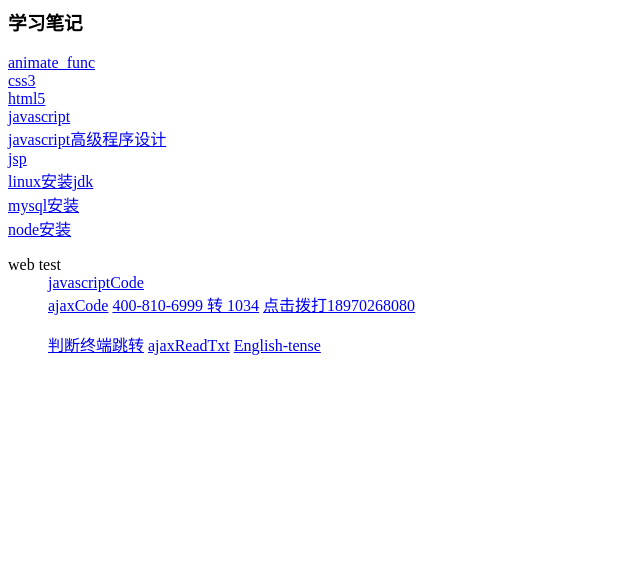
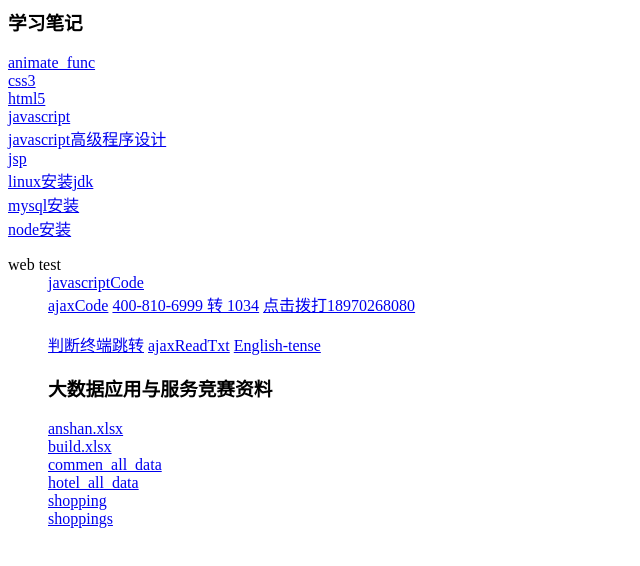
Before and after one commit to byea/learn, a plain HTML site: page index.html in a window 1280 px wide. Shown: the whole page, without its empty margins (0-640 px from the left). Drawn offline with Linux system fonts and the light colour scheme.

Commit message:
Update index.html

```diff
--- a/index.html
+++ b/index.html
@@ -28,7 +28,15 @@
   <a href="a.html">判断终端跳转</a>
   <a href="ajaxReadTxt.html">ajaxReadTxt</a>
   <a href="English-tense.html">English-tense</a>
-
+<section>
+	<h3>大数据应用与服务竞赛资料</h3>
+	<div><a href="./anshan">anshan.xlsx</a></div>
+	<div><a href="./build">build.xlsx</a></div>
+	<div><a href="./commen_all_data.sql">commen_all_data</a></div>
+	<div><a href="./hotel_all_data.sql">hotel_all_data</a></div>
+	<div><a href="./shopping.csv">shopping</a></div>
+	<div><a href="./shoppings.csv">shoppings</a></div>
+</section>
 
 </dl>
 </section>
```
